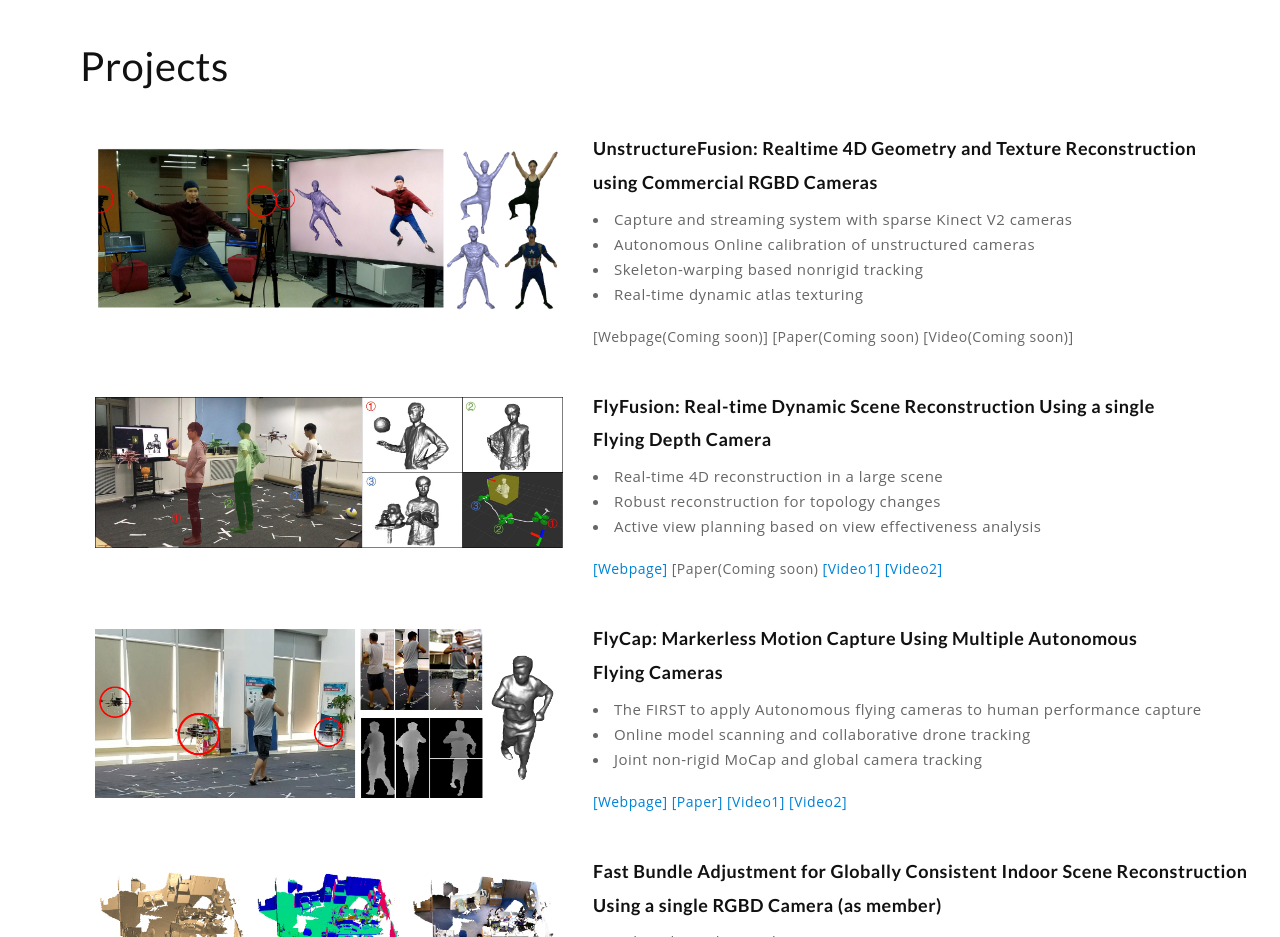
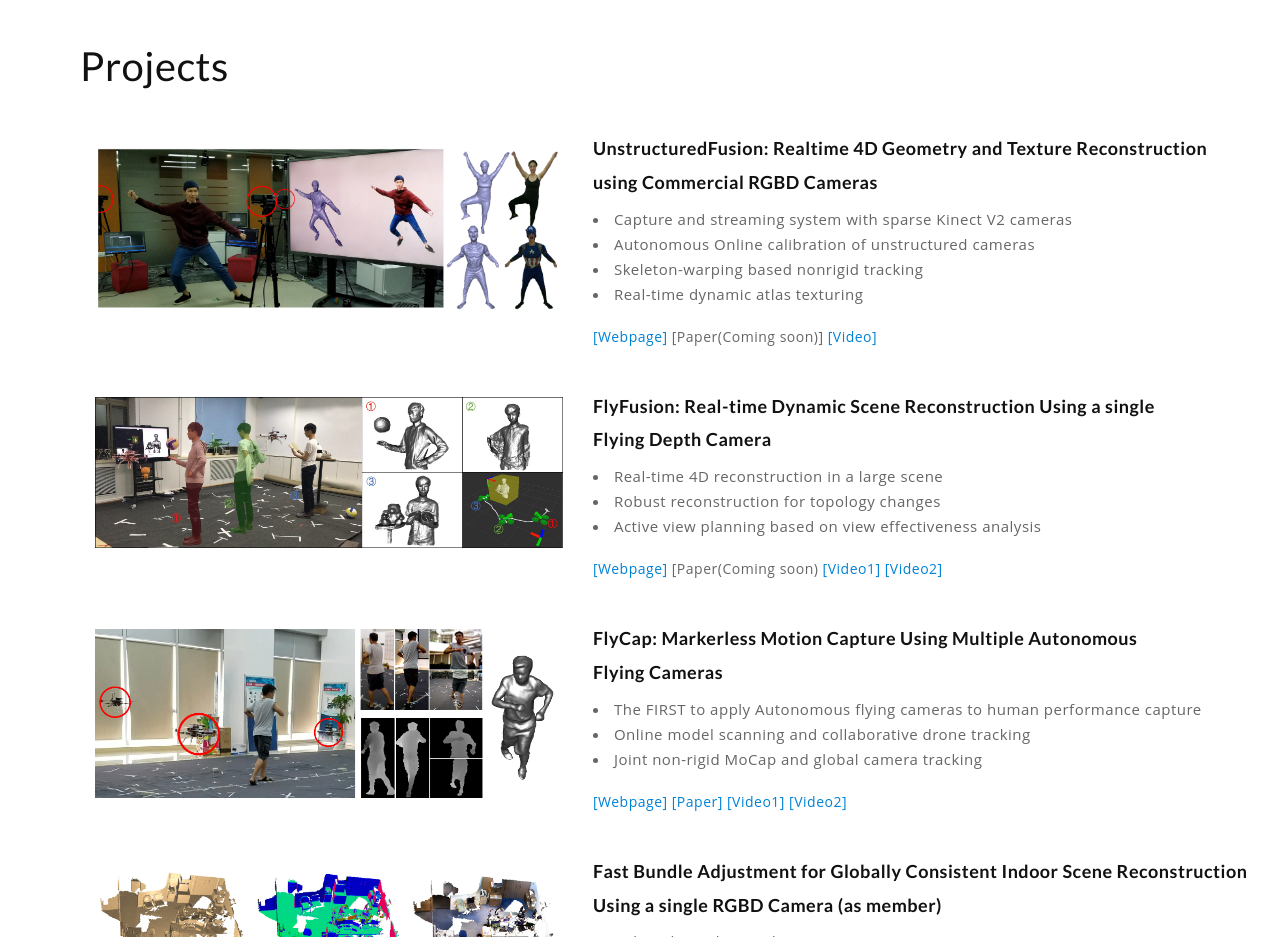
Before and after one commit to xulan/xulan.github.io, a plain HTML site: page index.html in a window 1280 px wide. Shown: the part 780-1717 px from the top of the page. Drawn offline with nearby package versions, Linux system fonts and the light colour scheme.

Commit message:
update ufusion webpage

```diff
--- a/index.html
+++ b/index.html
@@ -134,17 +134,17 @@
                                <img src="images/UnstructureFusion.jpg" alt="">
                             </div><!-- / timeline-info -->
                             <div class="col-md-7 timeline-details">
-                                <h5><b>UnstructureFusion: Realtime 4D Geometry and Texture Reconstruction</b></h5>
+                                <h5><b>UnstructuredFusion: Realtime 4D Geometry and Texture Reconstruction</b></h5>
 								<h5><b>using Commercial RGBD Cameras</b></h5>
                                 <li>Capture and streaming system with sparse Kinect V2 cameras</li>
 								<li>Autonomous Online calibration of unstructured cameras</li>
 								<li>Skeleton-warping based nonrigid tracking</li>
 								<li>Real-time dynamic atlas texturing</li>
 								<br />
+                                <a href="http://www.luvision.net/UnstructuredFusion/">[Webpage]</a>
+								[Paper(Coming soon)]
+								<a href="http://www.luvision.net/img/UnstructuredFusion/UFusion_main.mp4">[Video]</a>
 
-								[Webpage(Coming soon)]
-                                [Paper(Coming soon)
-                                [Video(Coming soon)]
                             </div><!-- / timeline-details -->
                         </div><!-- / row -->
                     </div>
```
